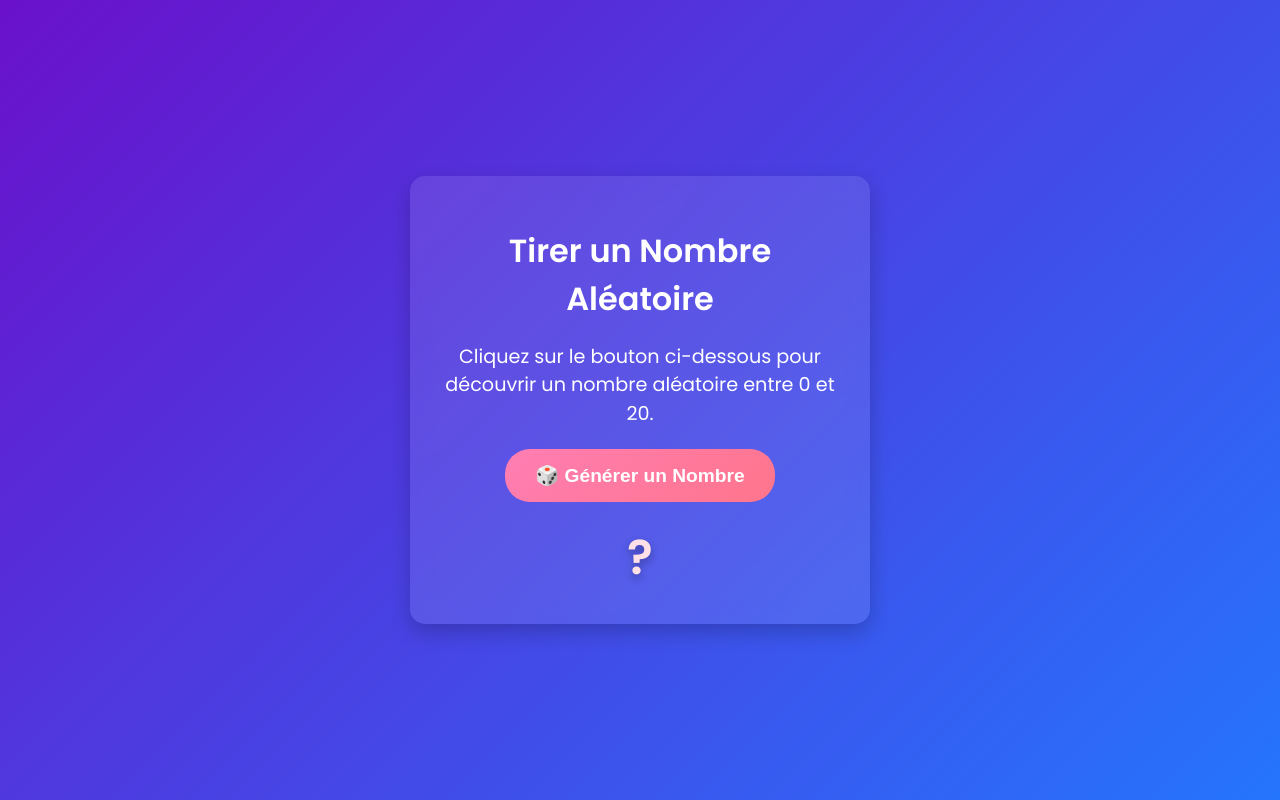
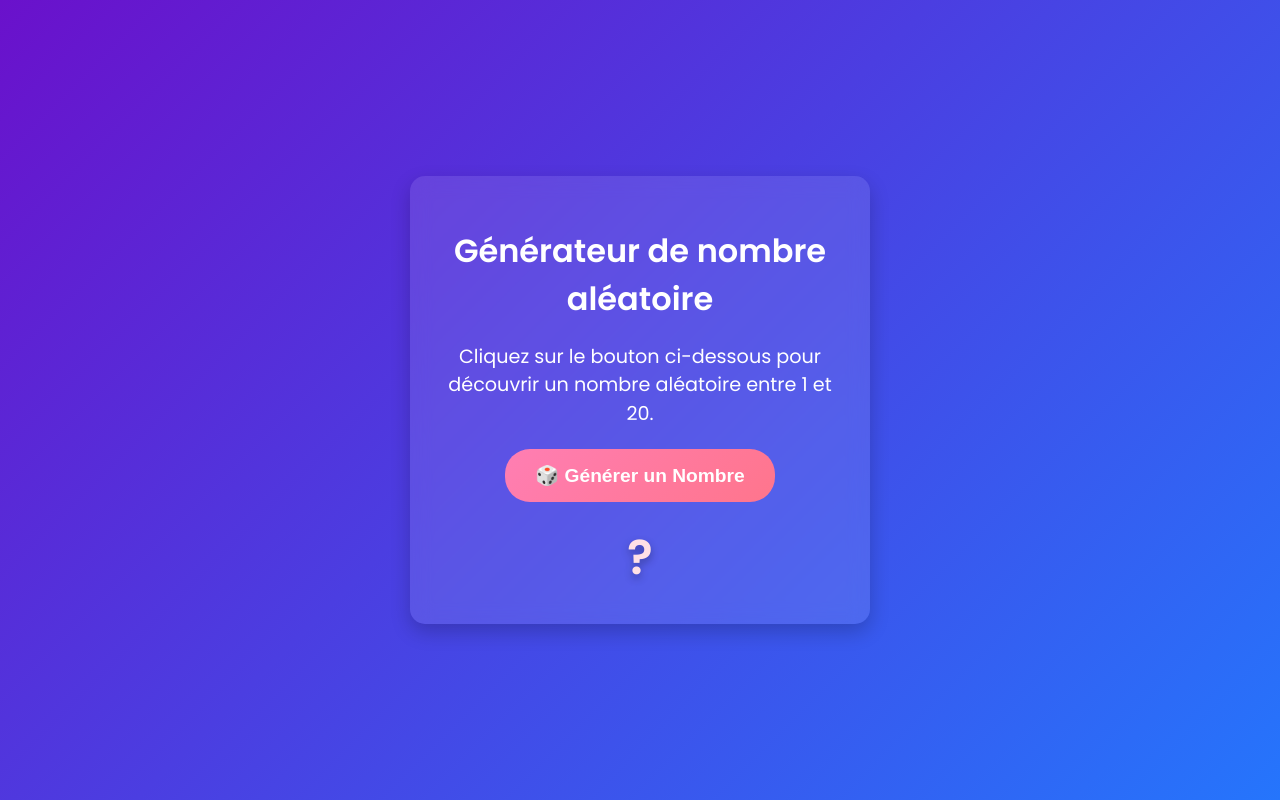
Before and after one commit to LucasKunstler/Generateur-de-nombre-random, a plain HTML site: page index.html in a window 1280 px wide. Drawn offline with Linux system fonts and the light colour scheme.

Commit message:
Changement de texte

```diff
--- a/index.html
+++ b/index.html
@@ -9,8 +9,8 @@
 </head>
 <body>
   <div class="container">
-    <h1>Tirer un Nombre Aléatoire</h1>
-    <p>Cliquez sur le bouton ci-dessous pour découvrir un nombre aléatoire entre 0 et 20.</p>
+    <h1>Générateur de nombre aléatoire</h1>
+    <p>Cliquez sur le bouton ci-dessous pour découvrir un nombre aléatoire entre 1 et 20.</p>
     <button id="generateBtn">🎲 Générer un Nombre</button>
     <div class="result" id="result">?</div>
   </div>
```
